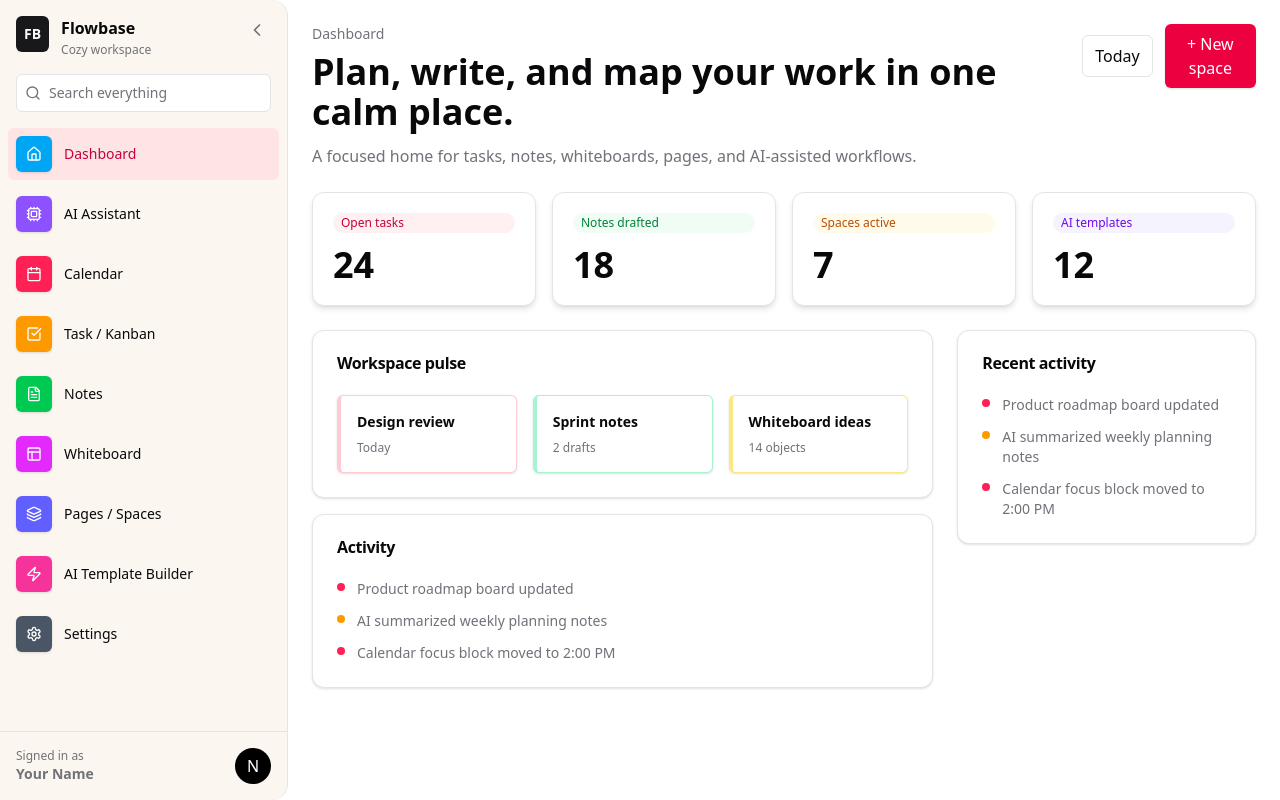
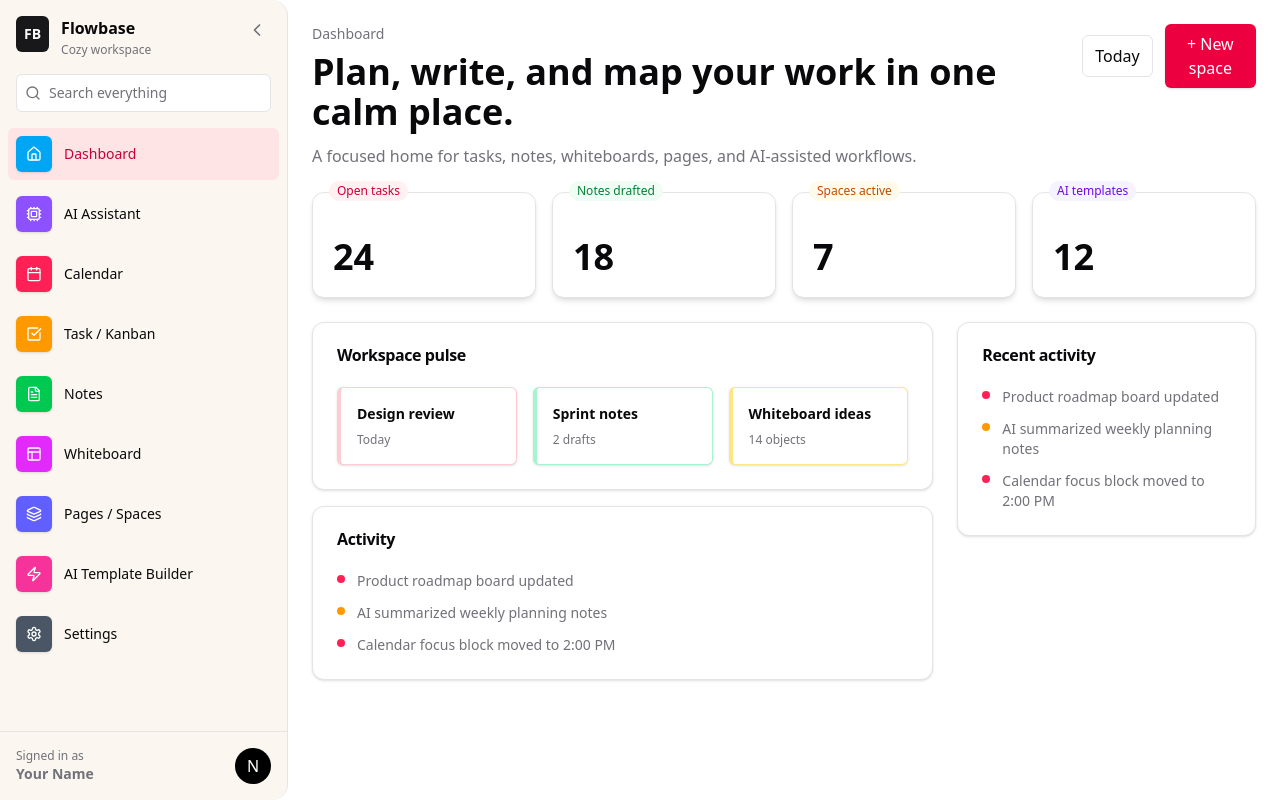
Before and after one commit to benhakim/flowbase-productivity-app, a Next.js app: page /dashboard in a window 1280 px wide. Built offline with nearby package versions, Linux system fonts and the light colour scheme; no server answers.

Commit message:
fix(ui): stat card label positioned top-left as pill to avoid full-width

```diff
--- a/components/StatCard.tsx
+++ b/components/StatCard.tsx
@@ -13,13 +13,13 @@ interface StatCardProps {
 export default function StatCard({ label, value, pillColor = "bg-rose-50 text-rose-700", className = "" }: StatCardProps) {
   return (
     <Card className="shadow-md">
-      <CardContent className={`p-5 min-h-[92px] ${className}`}>
+      <CardContent className={`p-5 min-h-[92px] relative ${className}`}>
+        {label && (
+          <div className={`absolute -top-3 left-4 inline-flex items-center px-2 py-0.5 rounded-full text-xs font-medium ${pillColor} whitespace-nowrap`}>{label}</div>
+        )}
+
         <div className="flex flex-col">
-          {label && (
-            <div className={`inline-flex items-center px-2 py-0.5 rounded-full text-xs font-medium ${pillColor} whitespace-nowrap`}>{label}</div>
-          )}
-
-          <div className="mt-3 text-3xl md:text-4xl font-extrabold">{value}</div>
+          <div className="mt-6 text-3xl md:text-4xl font-extrabold">{value}</div>
         </div>
       </CardContent>
     </Card>
```
